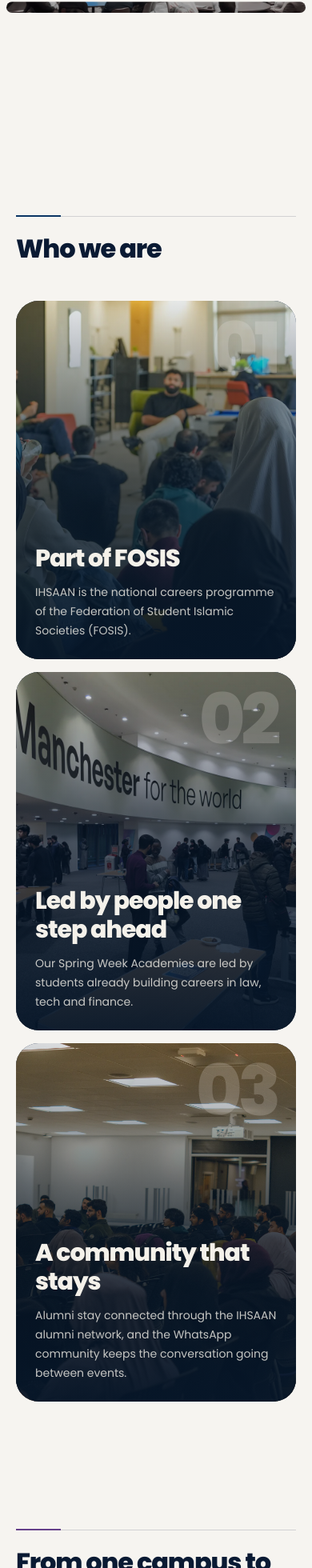
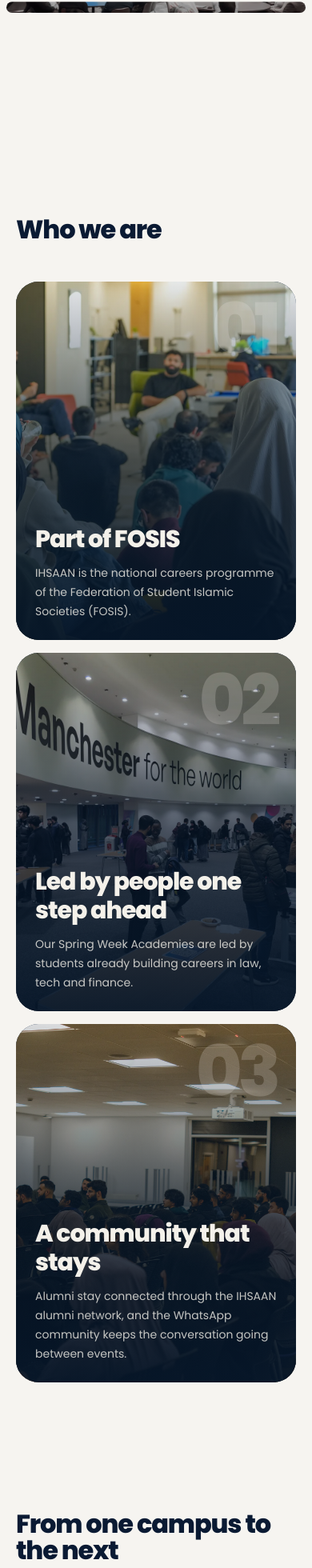
Before and after one commit to ihsaan-fosis/public-website, a Next.js app: page /about in a window 390 px wide. Shown: the part 1035-2995 px from the top of the page at 80% size. Built offline with nearby package versions, Linux system fonts and the light colour scheme; no server answers.

Commit message:
refactor(ui): remove section title rules
Drop the hairline and accent bar above SectionHeading and
SectionTitle, and the scroll-driven rule animation.

```diff
--- a/src/app/globals.css
+++ b/src/app/globals.css
@@ -136,46 +136,6 @@
   transform: none;
 }
 
-/* Section title rule: draws in left to right once visible. The accent colour cycles by order (RevealObserver sets data-tone). */
-[data-rule] {
-  --rule-accent: var(--color-ihsaan-blue);
-}
-
-[data-rule][data-tone="1"] {
-  --rule-accent: var(--color-ihsaan-purple);
-}
-
-[data-rule][data-tone="2"] {
-  --rule-accent: var(--color-ihsaan-light-blue);
-}
-
-[data-theme="dark"] [data-rule] {
-  --rule-accent: var(--color-ihsaan-light-blue);
-}
-
-[data-theme="dark"] [data-rule][data-tone="1"] {
-  --rule-accent: var(--color-ihsaan-lavender);
-}
-
-[data-theme="dark"] [data-rule][data-tone="2"] {
-  --rule-accent: var(--color-cream);
-}
-
-.js [data-rule] :is(.title-rule-line, .title-rule-accent) {
-  transform: scaleX(0);
-  transform-origin: left;
-  transition: transform 1.1s cubic-bezier(0.22, 1, 0.36, 1);
-}
-
-.js [data-rule] .title-rule-accent {
-  transition-duration: 0.7s;
-  transition-delay: 0.15s;
-}
-
-.js [data-rule].is-visible :is(.title-rule-line, .title-rule-accent) {
-  transform: none;
-}
-
 @media (prefers-reduced-motion: reduce) {
   html {
     scroll-behavior: auto;
@@ -191,10 +151,6 @@
 
   .js [data-reveal] {
     opacity: 1;
-    transform: none;
-  }
-
-  .js [data-rule] :is(.title-rule-line, .title-rule-accent) {
     transform: none;
   }
 }
@@ -253,17 +209,6 @@
       animation: column-drift linear both;
       animation-timeline: view();
       animation-range: cover 0% cover 100%;
-    }
-
-    /* Section title rule: the thin line is static and every accent grows with progress through the whole page (root scroll), replacing the one-shot draw-in. */
-    .js [data-rule] :is(.title-rule-line, .title-rule-accent) {
-      transform: none;
-      transition: none;
-    }
-
-    [data-rule] .title-rule-accent {
-      animation: title-rule-grow linear both;
-      animation-timeline: scroll(root);
     }
 
     .why-reveal {
@@ -493,15 +438,6 @@
   }
 }
 
-@keyframes title-rule-grow {
-  from {
-    width: 3.5rem;
-  }
-  to {
-    width: 100%;
-  }
-}
-
 .skip-link {
   position: fixed;
   top: 0.75rem;
--- a/src/components/motion.tsx
+++ b/src/components/motion.tsx
@@ -13,21 +13,12 @@
   return "matchMedia" in window && window.matchMedia("(prefers-reduced-motion: reduce)").matches;
 }
 
-/** Number of brand accents a section title rule cycles through (globals.css `[data-rule][data-tone]`). */
-const RULE_TONES = 3;
-
-/**
- * Adds `is-visible` to every `[data-reveal]` and `[data-rule]` element as it enters the viewport, and gives each
- * title rule a `data-tone` by document order so neighbouring sections alternate accents. Mounted once in the layout.
- */
+/** Adds `is-visible` to every `[data-reveal]` element as it enters the viewport. Mounted once in the layout. */
 export function RevealObserver() {
   const pathname = usePathname();
 
   useEffect(() => {
-    document.querySelectorAll<HTMLElement>("[data-rule]").forEach((rule, index) => {
-      rule.dataset.tone = String(index % RULE_TONES);
-    });
-    const targets = document.querySelectorAll<HTMLElement>("[data-reveal]:not(.is-visible), [data-rule]:not(.is-visible)");
+    const targets = document.querySelectorAll<HTMLElement>("[data-reveal]:not(.is-visible)");
     if (!canObserve()) {
       targets.forEach((target) => target.classList.add("is-visible"));
       return;
--- a/src/components/ui.tsx
+++ b/src/components/ui.tsx
@@ -55,25 +55,7 @@
 
 export const displayClass = "font-extrabold tracking-[-0.035em] text-ink";
 
-/**
- * A thin full-width rule anchors every section title, with a short brand-coloured segment at its left edge
- * (docs/IHSAAN-DESIGN.md: thin blue rules, strong left alignment). The segment grows with progress through the
- * whole page, so every title shows the same reading position; browsers without scroll-driven animations draw both
- * in once when the title scrolls into view. The segment colour cycles through the brand accents by document order
- * (globals.css `[data-rule]`).
- */
-const TITLE_RULE = "relative pt-6 sm:pt-8";
-
 const TITLE_SIZE = "max-w-3xl text-[2rem] leading-[1.05] sm:text-5xl";
-
-function TitleRule() {
-  return (
-    <>
-      <span aria-hidden className="title-rule-line absolute inset-x-0 top-0 h-px bg-ink/15" />
-      <span aria-hidden className="title-rule-accent absolute top-[-1px] left-0 h-0.5 w-14 bg-(--rule-accent)" />
-    </>
-  );
-}
 
 /** `compact` is for titles in a narrow column beside other content. */
 export function SectionTitle({
@@ -88,8 +70,7 @@
   className?: string;
 }) {
   return (
-    <div data-rule className={cn(TITLE_RULE, className)}>
-      <TitleRule />
+    <div className={className}>
       <h2 id={id} className={cn(compact ? "text-[1.75rem] leading-[1.1] sm:text-4xl" : TITLE_SIZE, displayClass)}>
         {children}
       </h2>
@@ -109,12 +90,7 @@
   action?: ReactNode;
 }) {
   return (
-    <div
-      data-reveal
-      data-rule
-      className={cn(TITLE_RULE, "flex flex-col gap-6 md:flex-row md:items-end md:justify-between")}
-    >
-      <TitleRule />
+    <div data-reveal className="flex flex-col gap-6 md:flex-row md:items-end md:justify-between">
       <h2 id={id} className={cn(TITLE_SIZE, displayClass)}>
         {title}
       </h2>
```
Also changed, not shown: 1 other file (tests, documents, lock files or other folders).
